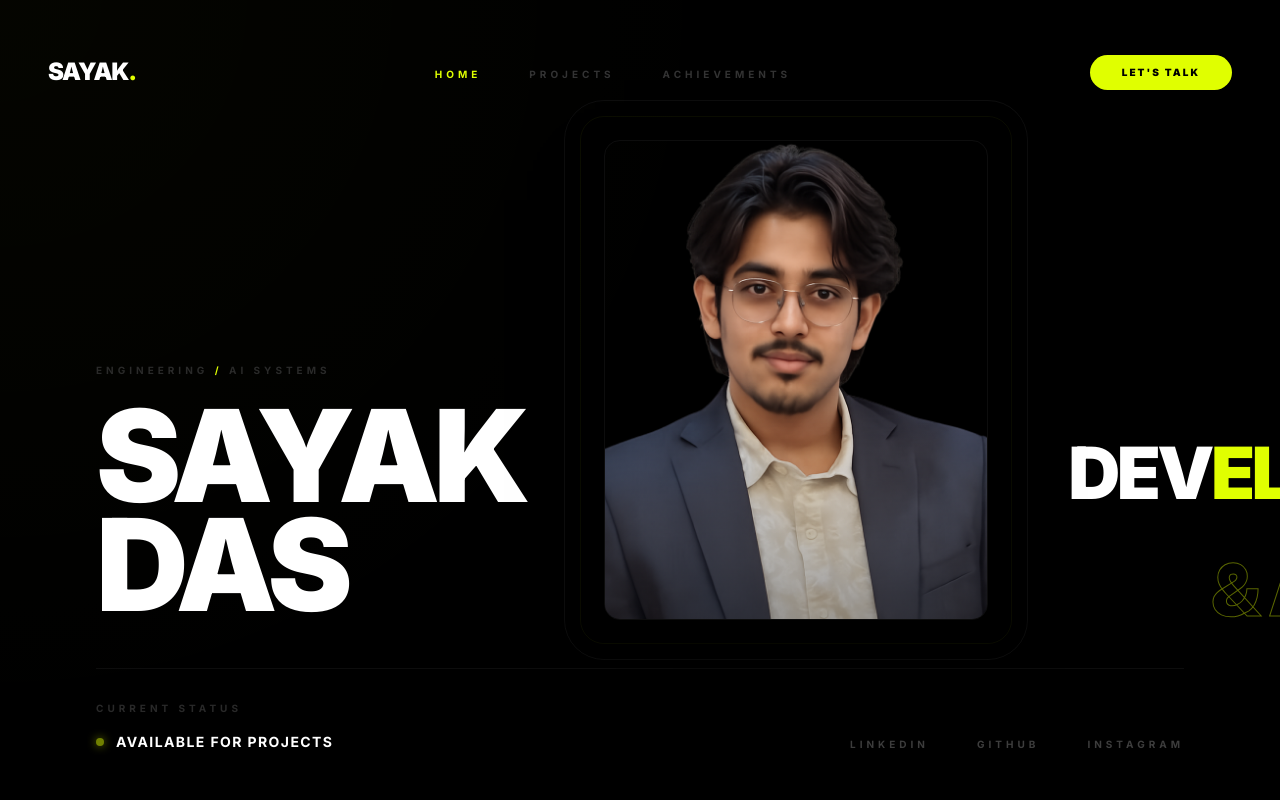
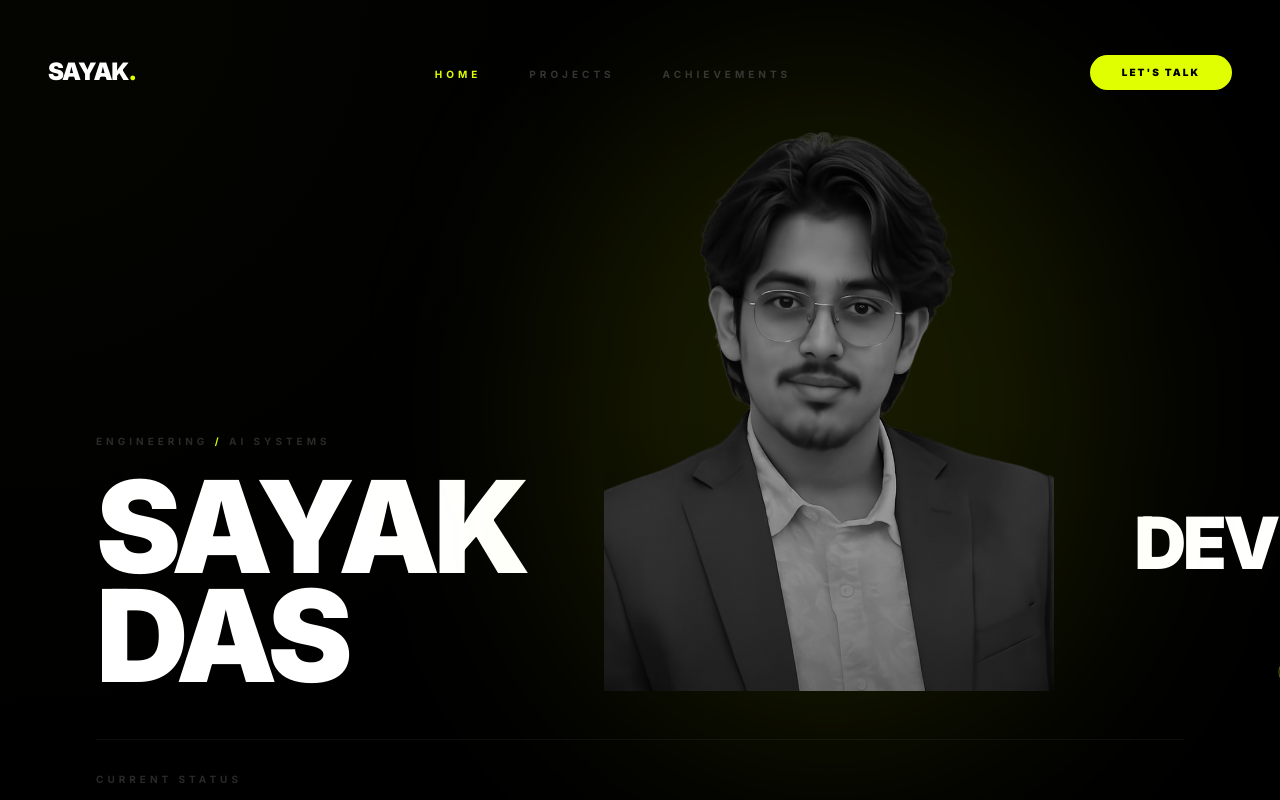
Before and after one commit to Xeffen07G/Portfolio, a React (Vite) app: page / in a window 1280 px wide. Shown: the top 800 px of the page. Built offline with nearby package versions, Linux system fonts and the light colour scheme.

Commit message:
style: refine hero portrait, remove box edges, and remove footer marquee

```diff
--- a/src/components/Footer.jsx
+++ b/src/components/Footer.jsx
@@ -31,22 +31,6 @@ const Footer = () => {
           <FiArrowUpRight className="text-2xl md:text-3xl text-white group-hover:text-bg transition-colors" />
         </a>
       </motion.div>
-
-      {/* Marquee Section */}
-      <div className="py-12 border-y border-white/5 overflow-hidden mb-20 bg-primary/[0.02]">
-        <div className="marquee-content flex gap-12 items-center">
-          {[1, 2, 3, 4].map((i) => (
-            <React.Fragment key={i}>
-              <span className="text-4xl md:text-6xl font-black text-white/10 uppercase tracking-tighter">Available for Hire</span>
-              <div className="w-3 h-3 bg-primary rounded-full" />
-              <span className="text-4xl md:text-6xl font-black text-white/10 uppercase tracking-tighter">AI/ML Engineer</span>
-              <div className="w-3 h-3 bg-primary rounded-full" />
-              <span className="text-4xl md:text-6xl font-black text-white/10 uppercase tracking-tighter italic font-serif">Boutique Engineering</span>
-              <div className="w-3 h-3 bg-primary rounded-full" />
-            </React.Fragment>
-          ))}
-        </div>
-      </div>
 
       {/* Contact info row */}
       <div className="grid grid-cols-1 md:grid-cols-3 gap-12 mb-20 border-t border-white/5 pt-12">
--- a/src/components/Hero.jsx
+++ b/src/components/Hero.jsx
@@ -66,20 +66,19 @@ const Hero = () => {
             initial={{ opacity: 0, scale: 0.9 }}
             animate={{ opacity: 1, scale: 1 }}
             transition={{ duration: 1.2, ease: [0.25, 0.1, 0.25, 1] }}
-            className="relative w-64 sm:w-72 md:w-80 lg:w-64 xl:w-96 aspect-[4/5] overflow-hidden rounded-2xl border border-white/5 transition-all duration-700 group shadow-[0_40px_80px_-20px_rgba(0,0,0,0.7)]"
+            className="relative w-72 sm:w-80 md:w-96 lg:w-80 xl:w-[450px] aspect-[4/5] overflow-hidden transition-all duration-700 group"
           >
             <img
               src="/profile.png"
               alt="Sayak Das"
-              className="w-full h-full object-cover scale-105 group-hover:scale-110 transition-transform duration-1000"
+              className="w-full h-full object-cover scale-105 group-hover:scale-100 transition-all duration-1000 grayscale group-hover:grayscale-0 brightness-75 group-hover:brightness-100"
             />
-            {/* Subtle Overlay Glow */}
-            <div className="absolute inset-0 bg-gradient-to-t from-bg/60 via-transparent to-transparent opacity-60" />
+            {/* Subtle Vignette */}
+            <div className="absolute inset-0 bg-gradient-to-t from-bg via-transparent to-transparent opacity-40" />
           </motion.div>
 
-          {/* Decorative Rings */}
-          <div className="absolute -inset-6 border border-primary/10 rounded-3xl -z-10 animate-pulse" />
-          <div className="absolute -inset-10 border border-white/5 rounded-[40px] -z-20" />
+          {/* Subtle Ambient Glow behind image */}
+          <div className="absolute top-1/2 left-1/2 -translate-x-1/2 -translate-y-1/2 w-[120%] h-[120%] bg-primary/10 blur-[100px] rounded-full -z-10 group-hover:bg-primary/20 transition-colors duration-1000" />
         </div>
 
         {/* Right side - Titles */}
```
